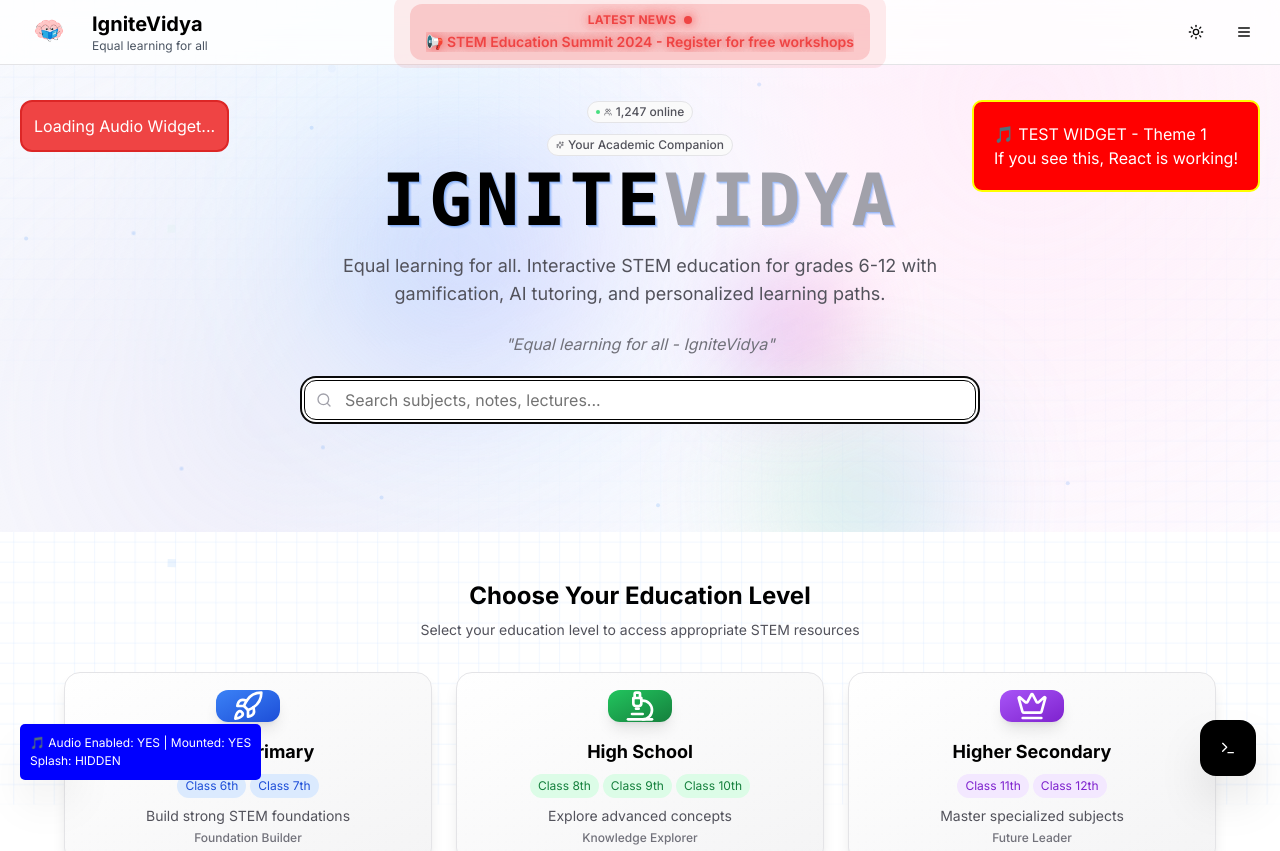
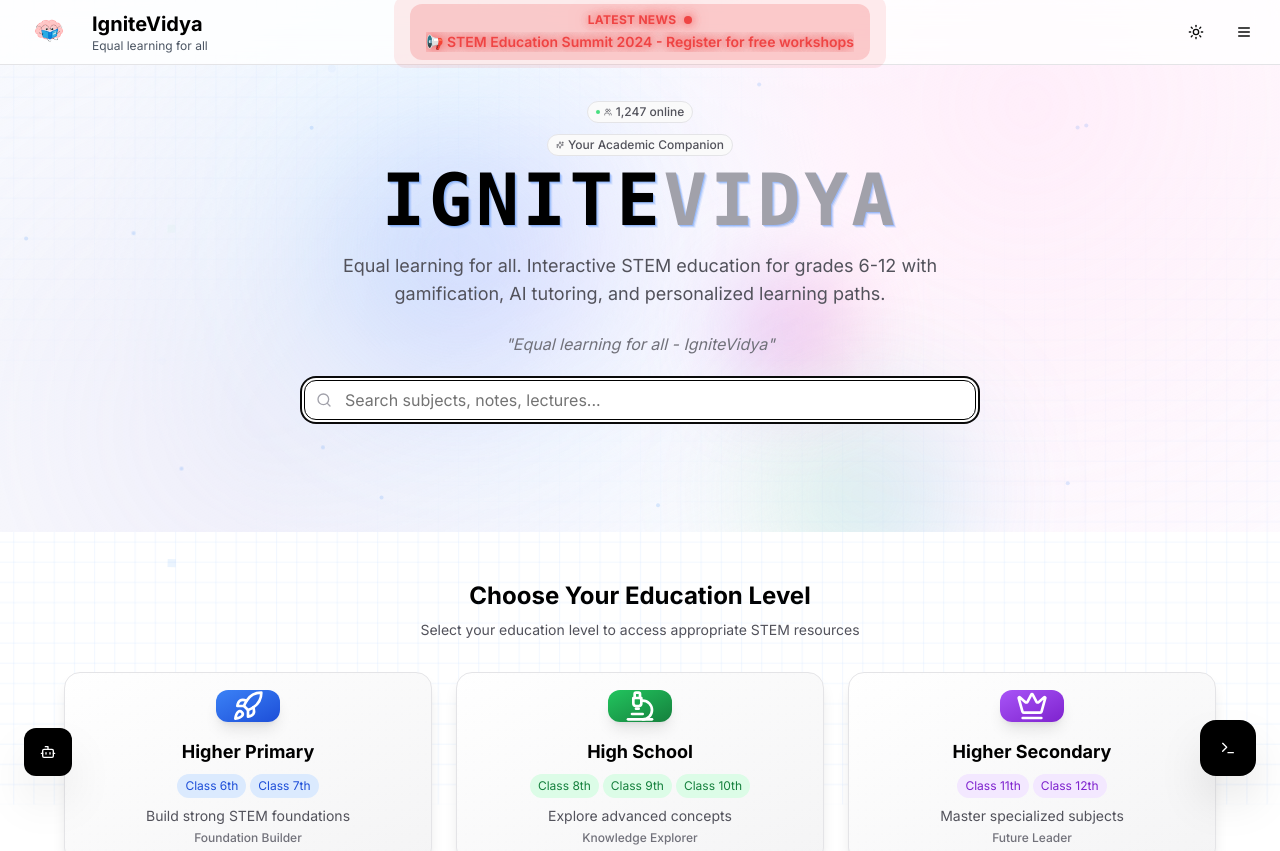
Before and after one commit to Afzal74/IgniteVidya, a Next.js app: page / in a window 1280 px wide. Shown: the top 851 px of the page. Built offline with nearby package versions, Linux system fonts and the light colour scheme.

Commit message:
Revert "\🔧 Debug audio widget visibility issues""
This reverts commit ffceb382b034fcb840bb186819bfebfb6c1923b2.

```diff
--- a/app/client-layout.tsx
+++ b/app/client-layout.tsx
@@ -10,7 +10,6 @@ import TerminalChat from "@/components/terminal-chat"
 import IgniteVidyaCompanion from "@/components/afzal-chat"
 import SplashScreen from "@/components/splash-screen"
 import DraggableAudioWidget from "@/components/draggable-audio-widget"
-import TestAudioWidget from "@/components/test-audio-widget"
 import { useState, useEffect } from "react"
 
 const inter = Inter({ subsets: ["latin"] })
@@ -24,7 +23,7 @@ export default function ClientLayout({
   const [mounted, setMounted] = useState(false)
   const [isTerminalOpen, setIsTerminalOpen] = useState(false)
   const [isIgniteVidyaCompanionOpen, setIsIgniteVidyaCompanionOpen] = useState(false)
-  const [audioEnabled, setAudioEnabled] = useState(true) // Temporarily force enabled for debugging
+  const [audioEnabled, setAudioEnabled] = useState(false)
 
   useEffect(() => {
     setMounted(true)
@@ -71,36 +70,12 @@ export default function ClientLayout({
               <TerminalChat isIgniteVidyaCompanionOpen={isIgniteVidyaCompanionOpen} onOpen={handleTerminalOpen} />
               <IgniteVidyaCompanion isTerminalOpen={isTerminalOpen} onOpen={handleIgniteVidyaCompanionOpen} />
               <Toaster />
-              {/* Test Widget - Always visible for debugging */}
-              <TestAudioWidget />
-
               {/* Draggable Audio Widget - starts after splash screen */}
               {audioEnabled && (
                 <DraggableAudioWidget
                   initialX={20}
                   initialY={100}
                 />
-              )}
-
-              {/* Debug: Force show audio widget after 3 seconds */}
-              {mounted && (
-                <div
-                  style={{
-                    position: 'fixed',
-                    bottom: '20px',
-                    left: '20px',
-                    background: 'blue',
-                    color: 'white',
-                    padding: '10px',
-                    borderRadius: '5px',
-                    zIndex: 9998,
-                    fontSize: '12px'
-                  }}
-                >
-                  🎵 Audio Enabled: {audioEnabled ? 'YES' : 'NO'} | Mounted: {mounted ? 'YES' : 'NO'}
-                  <br />
-                  Splash: {showSplash ? 'SHOWING' : 'HIDDEN'}
-                </div>
               )}
             </>
           )}
--- a/components/draggable-audio-widget.tsx
+++ b/components/draggable-audio-widget.tsx
@@ -49,14 +49,12 @@ export default function DraggableAudioWidget({
     audio.load()
 
     const handleCanPlay = () => {
-      console.log('Audio can play - setting loaded to true')
       setIsLoaded(true)
       // Try to play with user gesture
       const playPromise = audio.play()
       if (playPromise !== undefined) {
         playPromise
           .then(() => {
-            console.log('Audio started playing')
             setIsPlaying(true)
           })
           .catch((error) => {
@@ -64,16 +62,6 @@ export default function DraggableAudioWidget({
             setIsPlaying(false)
           })
       }
-    }
-
-    const handleLoadStart = () => {
-      console.log('Audio load started')
-    }
-
-    const handleError = (e: Event) => {
-      console.error('Audio failed to load:', e)
-      // Still show the widget even if audio fails
-      setIsLoaded(true)
     }
 
     const handlePlay = () => setIsPlaying(true)
@@ -84,29 +72,16 @@ export default function DraggableAudioWidget({
       audio.play()
     }
 
-    audio.addEventListener('loadstart', handleLoadStart)
     audio.addEventListener('canplay', handleCanPlay)
     audio.addEventListener('play', handlePlay)
     audio.addEventListener('pause', handlePause)
     audio.addEventListener('ended', handleEnded)
-    audio.addEventListener('error', handleError)
-
-    // Force loading after a timeout
-    const timeoutId = setTimeout(() => {
-      if (!isLoaded) {
-        console.log('Force enabling widget after timeout')
-        setIsLoaded(true)
-      }
-    }, 2000)
 
     return () => {
-      clearTimeout(timeoutId)
-      audio.removeEventListener('loadstart', handleLoadStart)
       audio.removeEventListener('canplay', handleCanPlay)
       audio.removeEventListener('play', handlePlay)
       audio.removeEventListener('pause', handlePause)
       audio.removeEventListener('ended', handleEnded)
-      audio.removeEventListener('error', handleError)
     }
   }, [])
 
@@ -142,24 +117,7 @@ export default function DraggableAudioWidget({
     dragControls.start(event)
   }
 
-  if (!mounted) return null
-
-  // Show a loading state while audio loads
-  if (!isLoaded) {
-    return (
-      <div
-        style={{
-          position: 'fixed',
-          left: position.x,
-          top: position.y,
-          zIndex: 9999
-        }}
-        className="bg-red-500 text-white p-3 rounded-lg border-2 border-red-600"
-      >
-        Loading Audio Widget...
-      </div>
-    )
-  }
+  if (!mounted || !isLoaded) return null
 
   const isDark = theme === 'dark'
 
--- a/components/test-audio-widget.tsx
+++ /dev/null
@@ -1,33 +0,0 @@
-"use client"
-
-import { useState, useEffect } from "react"
-
-export default function TestAudioWidget() {
-  const [mounted, setMounted] = useState(false)
-
-  useEffect(() => {
-    setMounted(true)
-  }, [])
-
-  if (!mounted) return null
-
-  return (
-    <div
-      style={{
-        position: 'fixed',
-        top: '100px',
-        right: '20px',
-        zIndex: 9999,
-        background: 'red',
-        color: 'white',
-        padding: '20px',
-        borderRadius: '10px',
-        border: '2px solid yellow'
-      }}
-    >
-      🎵 TEST WIDGET - Theme 1
-      <br />
-      If you see this, React is working!
-    </div>
-  )
-}
```
